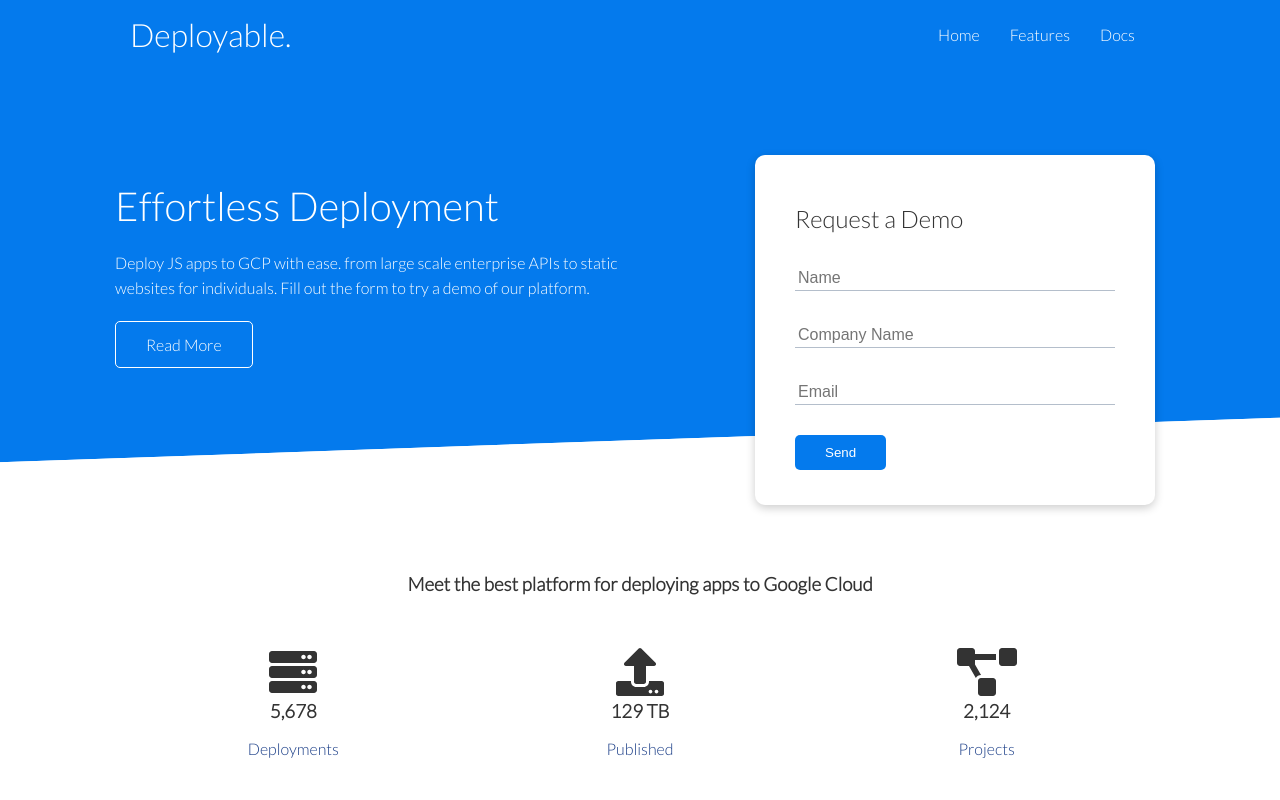
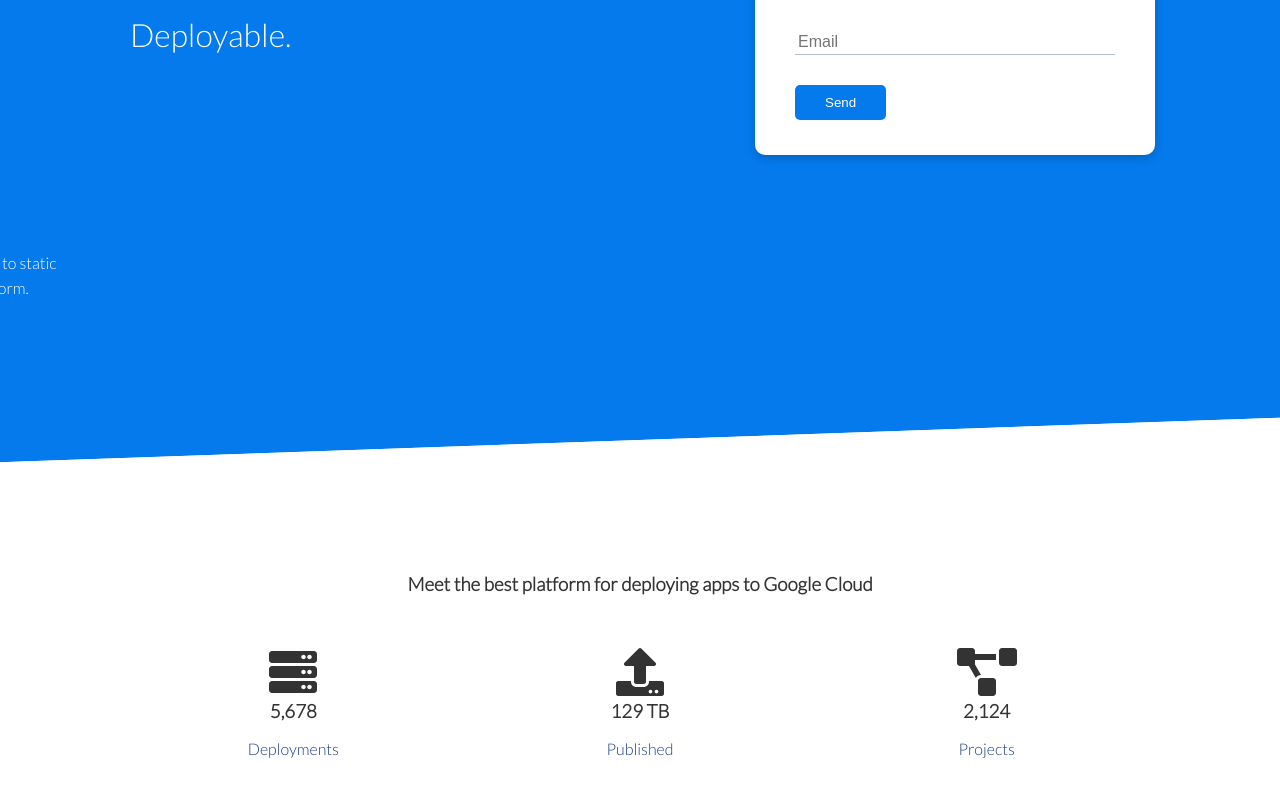
Before and after one commit to bridgecrew-perf6/deployable-company-website, a React (Create React App) app: page / in a window 1280 px wide. Shown: the top 800 px of the page. Built offline with nearby package versions, Linux system fonts and the light colour scheme.

Commit message:
home animations

```diff
--- a/src/App.css
+++ b/src/App.css
@@ -55,6 +55,10 @@
     gap: 30px;
   }
 
+  .showcase-text {
+      animation: slideInFromLeft 1s ease-in;
+  }
+
   .showcase-form {
     position: relative;
     top: 60px;
@@ -63,6 +67,7 @@
     padding: 40px;
     z-index: 100;
     justify-self: flex-end;
+    animation: slideInFromTop 1s ease-in;
   }
 
   .showcase-form .form-control {
@@ -100,6 +105,7 @@
   /* Stats */
   .stats {
     padding-top: 100px;
+    animation: slideInFromBottom 1s ease-in;
   }
 
   .stats-heading {
@@ -213,6 +219,43 @@
     align-items: flex-start;
 }
 
+/* Animations */
+
+@keyframes slideInFromLeft {
+    0% {
+        transform: translateX(-100%);
+    }
+    100% {
+        transform: translateX(0);
+    }
+}
+
+@keyframes slideInFromRight {
+    0% {
+        transform: translateX(100%);
+    }
+    100% {
+        transform: translateX(0);
+    }
+}
+
+@keyframes slideInFromTop {
+    0% {
+        transform: translateY(-100%);
+    }
+    100% {
+        transform: translateX(0);
+    }
+}
+
+@keyframes slideInFromBottom {
+    0% {
+        transform: translateY(100%);
+    }
+    100% {
+        transform: translateX(0);
+    }
+}
 /* Tablets and under */
 @media(max-width: 768px) {
     .grid,
@@ -233,11 +276,13 @@
     .showcase-text {
         text-align: center;
         margin-top: 40px;
+        animation: slideInFromTop 1s ease-in;
     }
 
     .showcase-form {
         justify-self: center;
         margin: auto;
+        animation: slideInFromBottom 1s ease-in;
     }
 
     .cli .grid > *:first-child {
```
Also changed, not shown: 1 other file (tests, documents, lock files or other folders).
